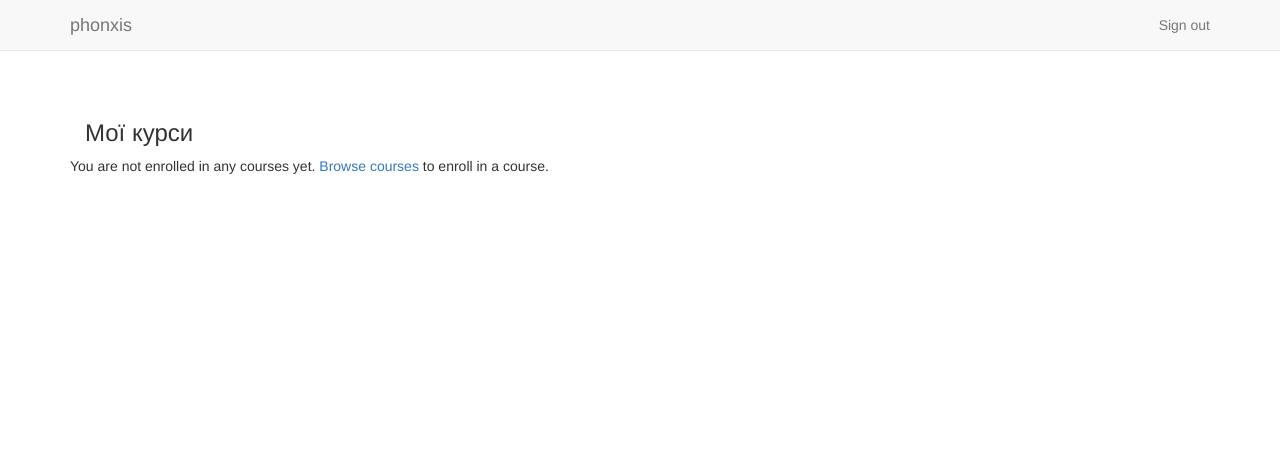
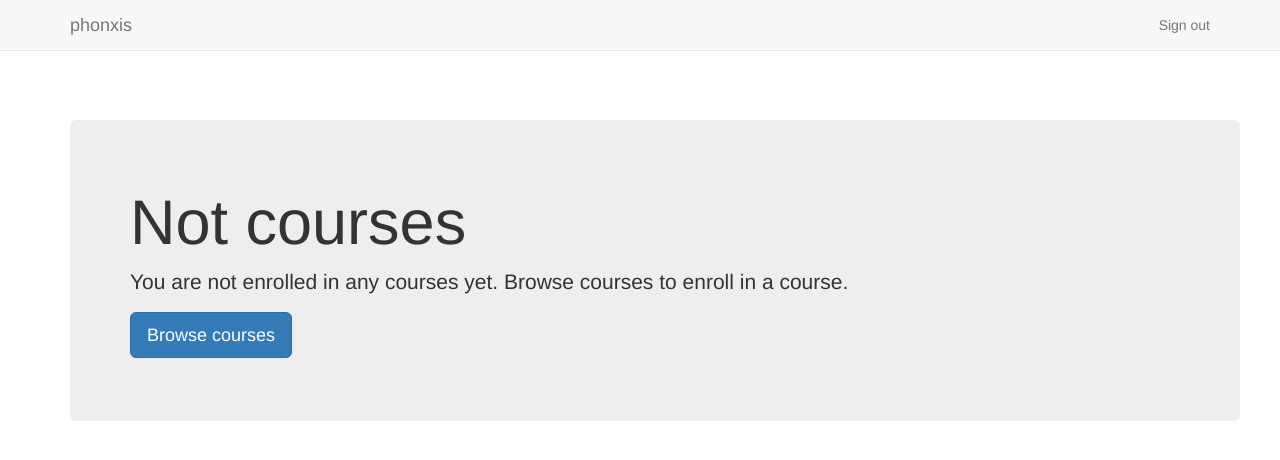
Before and after one commit to phonxis/diploma, a Django app: page /students/courses/ in a window 1280 px wide. Shown: the top 460 px of the page. Run offline with Django 3.2, Linux system fonts and the light colour scheme; a user stored in the database is signed in; data comes from the database, SQL or seed files in the repository; both versions use the stored data as it was after the commit; some libraries are stand-ins or nearby versions.

Commit message:
change student course list
change style students course list

```diff
--- a/diploma/urls.py
+++ b/diploma/urls.py
@@ -13,7 +13,7 @@ urlpatterns = [
     #url(r'^accounts/login/$', auth.login, {'authentication_form': UsersLoginForm}, name="login"),
     url(r'^accounts/logout/$', auth.logout, {'next_page': '/'}, name="logout"),
     url(r'^course/', include('courses.urls')),
-    #url(r'^$', CourseListView.as_view(), name="course_list"),
+    url(r'^courses/$', CourseListView.as_view(), name="course_list"),
     url(r'^$', IndexView.as_view(), name="index"),
     url(r'^students/', include('students.urls')),
 ]
--- a/students/templates/students/course/list.html
+++ b/students/templates/students/course/list.html
@@ -7,7 +7,10 @@
 	<div class="section-nude-gray">
 		<div class="container">
 			<h3>
+			{% if object_list %}
 				Мої курси
+			{% else %}
+			{% endif %}
 			</h3>
 		</div>
 	</div>
@@ -15,28 +18,27 @@
 	<div class="container">
 		<div class="row">
 			{% for course in object_list %}
-				<div class="col-md-4 col-sm-6">
-					<div class="card card-just-text" data-background="color" data-color="green">
-						<div class="content text center">
-							<h6 class="category">
-								{{ course.subject }}
-							</h6>
-							<h4 class="title">{{ course.title }}</h4>
-							<p class="description">
-								Приступайте до вивчення матеріалу цього курсу прямо зараз!
-							</p>
+				<div class="col-lg-3 col-md-4 col-sm-6">
+
+
+					<div class="panel panel-primary">
+						<div class="panel-heading">
+							<h3 class="panel-title">{{ course.title }} <span class="label label-default">{{ course.subject }}</span></h3>
 						</div>
-						<div class="card-footer btn-center">
+						<div class="panel-body">
+							Приступайте до вивчення матеріалу цього курсу прямо зараз!<br />
 							<a class="btn btn-default btn-round btn-fill btn-primary" href="{% url 'student_course_detail' course.id %}">Переглянути курс</a>
 						</div>
 					</div>
 				</div>
+
+
 			{% empty %}
-				<p>
-					You are not enrolled in any courses yet.
-					<a href="{% url 'course_list' %}">Browse courses</a>
-					to enroll in a course.
-				</p>
+				<div class="jumbotron">
+					<h1>Not courses</h1>
+					<p>You are not enrolled in any courses yet. Browse courses to enroll in a course.</p>
+					<p><a class="btn btn-primary btn-lg" href="{% url 'course_list' %}">Browse courses</a></p>
+				</div>
 			{% endfor %}
 		</div>
 	</div>
```
Also changed, not shown: db.sqlite3.
